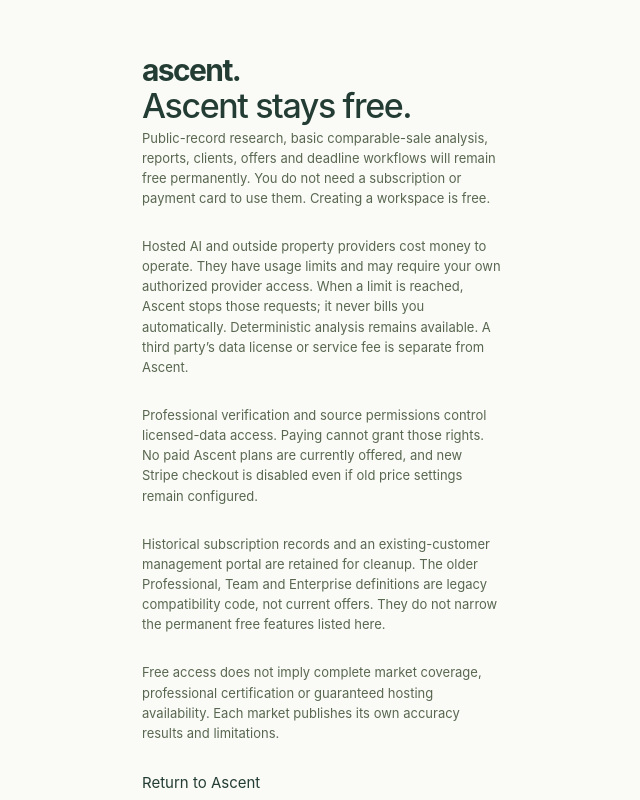
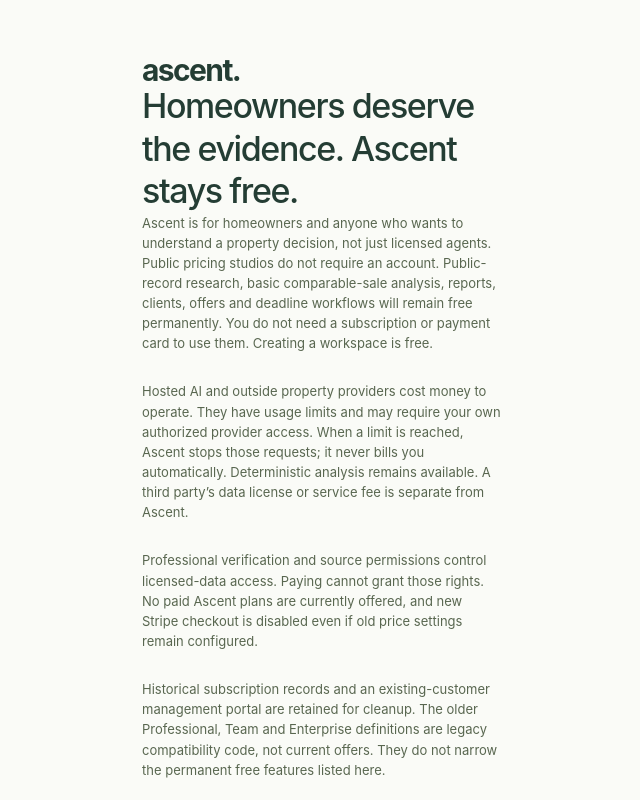
Before and after one commit to topherchris420/project-ascent, a Next.js app: page /free in a window 1280 px wide. Shown: the top 800 px of the page, without its empty margins (318-958 px from the left). Built offline with nearby package versions, Linux system fonts and the light colour scheme.

Commit message:
Clarify free public homeowner access

```diff
--- a/src/app/free/page.tsx
+++ b/src/app/free/page.tsx
@@ -7,9 +7,11 @@
         <Link href="/" className="brand">
           ascent.
         </Link>
-        <h1>Ascent stays free.</h1>
+        <h1>Homeowners deserve the evidence. Ascent stays free.</h1>
         <p>
-          Public-record research, basic comparable-sale analysis, reports, clients, offers and deadline workflows will
+          Ascent is for homeowners and anyone who wants to understand a property decision, not just licensed agents.
+          Public pricing studios do not require an account. Public-record research, basic comparable-sale analysis,
+          reports, clients, offers and deadline workflows will
           remain free permanently. You do not need a subscription or payment card to use them. Creating a workspace is
           free.
         </p>
```
